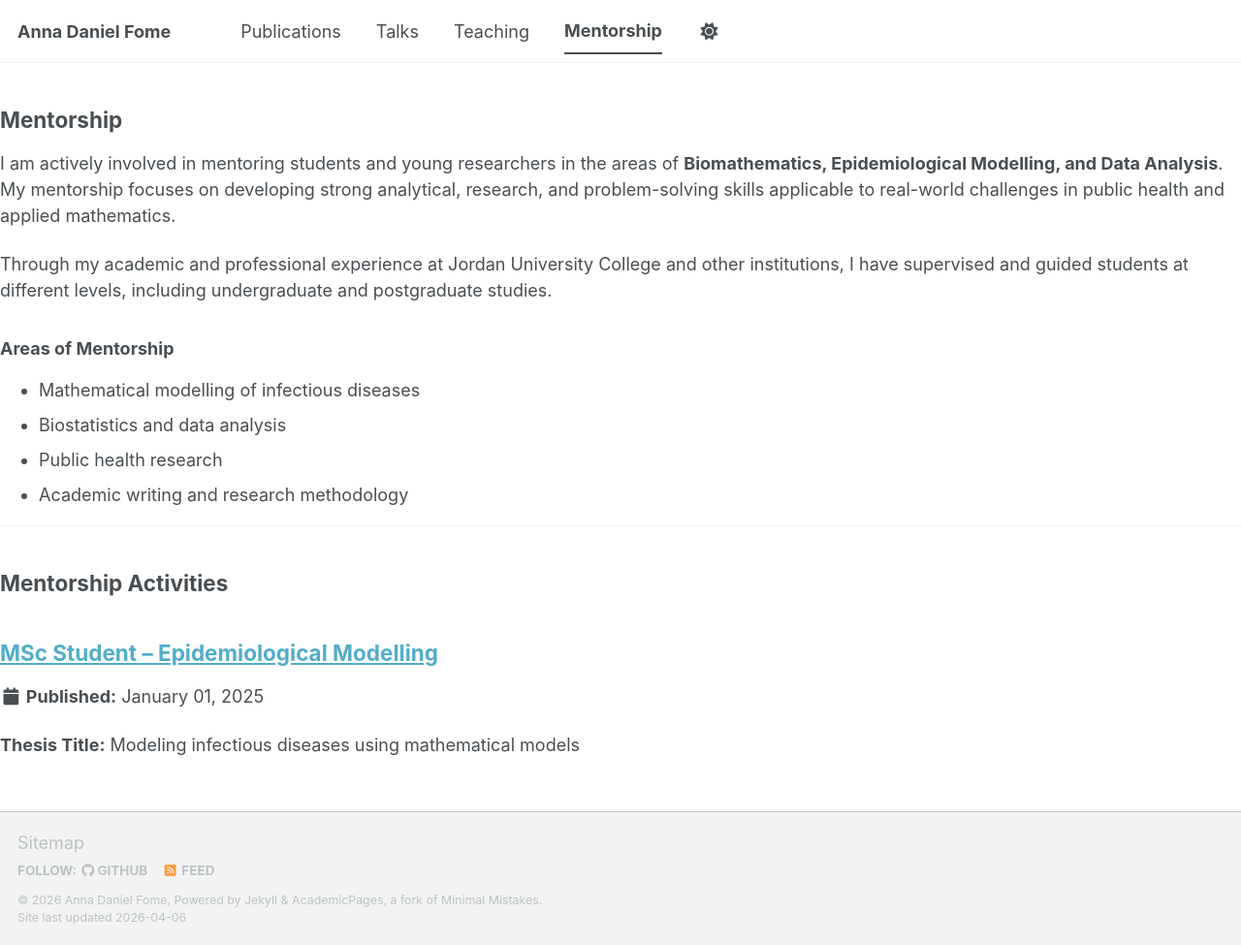
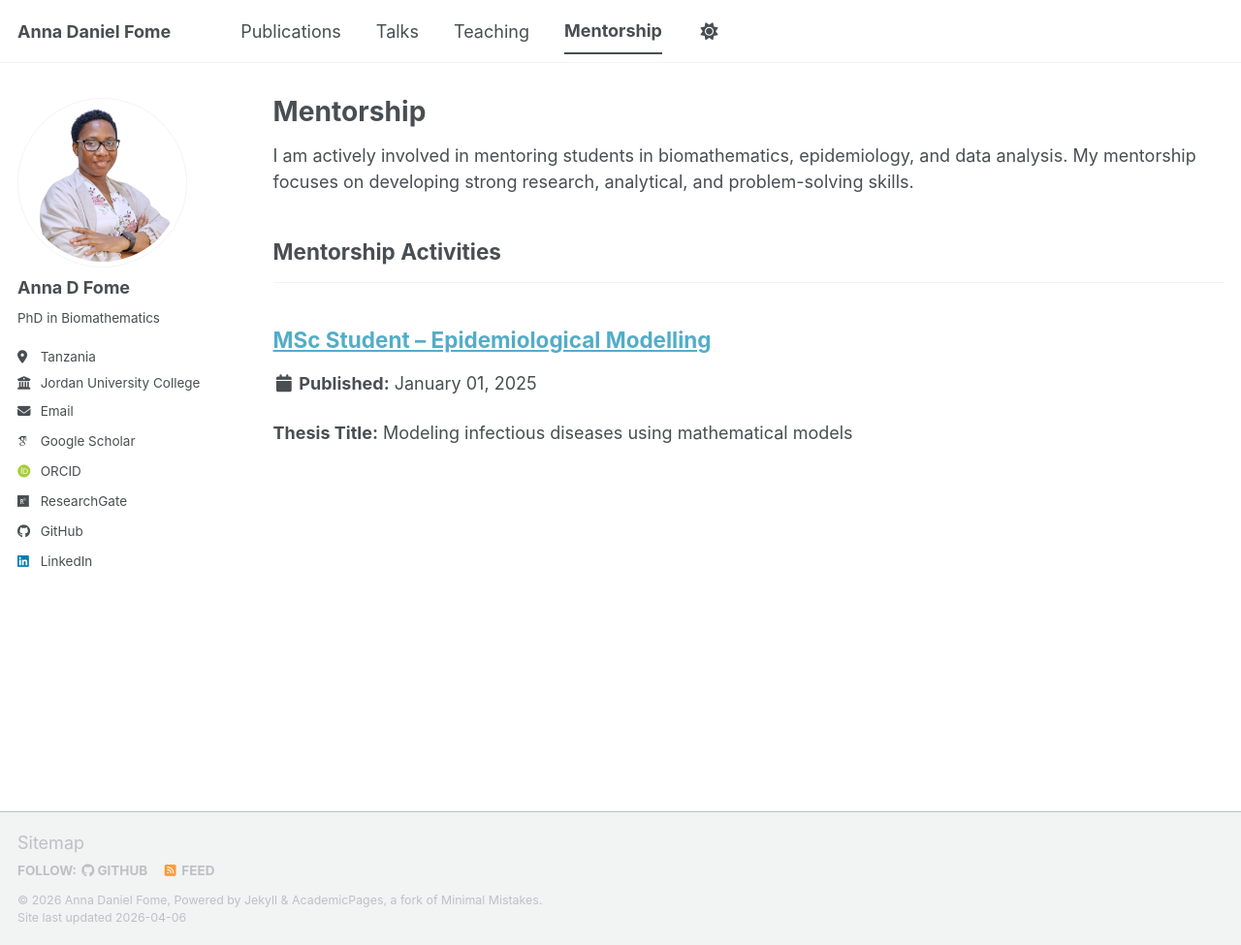
Before and after one commit to FomeA/FomeA.github.io, a Jekyll site: the page built from _pages/mentorship.md, in a window 1280 px wide and 975 px high. Shown: the whole window at 97% size. Built offline with Jekyll 4.4.1, drawn with Linux system fonts in a browser that asks for light colours; some web fonts are replaced; a script bundle is joined from its source files by our own code; library files that are not in the unit come from our copies.

Commit message:
Update mentorship.md

```diff
--- a/_pages/mentorship.md
+++ b/_pages/mentorship.md
@@ -1,25 +1,17 @@
 ---
-layout: default
+layout: archive
 title: "Mentorship"
 permalink: /mentorship/
+author_profile: true
 ---
 
-## Mentorship
+<p>
+I am actively involved in mentoring students in biomathematics, epidemiology, and data analysis.
+My mentorship focuses on developing strong research, analytical, and problem-solving skills.
+</p>
 
-I am actively involved in mentoring students and young researchers in the areas of **Biomathematics, Epidemiological Modelling, and Data Analysis**. My mentorship focuses on developing strong analytical, research, and problem-solving skills applicable to real-world challenges in public health and applied mathematics.
-
-Through my academic and professional experience at Jordan University College and other institutions, I have supervised and guided students at different levels, including undergraduate and postgraduate studies.
-
-### Areas of Mentorship
-
-- Mathematical modelling of infectious diseases
-- Biostatistics and data analysis
-- Public health research
-- Academic writing and research methodology
-
----
-
-## Mentorship Activities
+<h2>Mentorship Activities</h2>
+<hr />
 
 {% for post in site.mentorship reversed %}
   {% include archive-single.html %}
```
